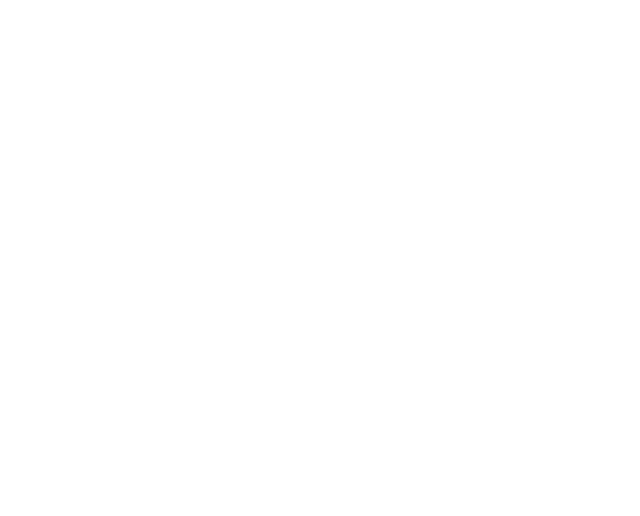
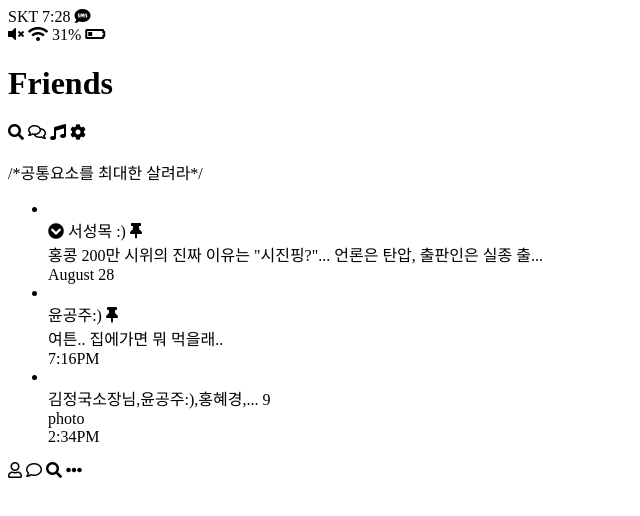
Before and after one commit to Karlseo8/kakao_clone_2.0, a plain HTML site: page friends.html in a window 1280 px wide. Shown: the whole page, without its empty margins (0-640 px from the left). Drawn offline with Linux system fonts and the light colour scheme.

Commit message:
add initial html

```diff
--- a/friends.html
+++ b/friends.html
@@ -0,0 +1,98 @@
+<!DOCTYPE html>
+<html lang="en">
+
+<head>
+    <meta charset="UTF-8" />
+    <meta name="viewport" content="width=device-width, initial-scale=1.0" />
+    <meta http-equiv="X-UA-Compatible" content="ie=edge" />
+    <title>Friends</title>
+    <link rel="stylesheet" href="https://use.fontawesome.com/releases/v5.10.1/css/all.css"
+        integrity="sha384-wxqG4glGB3nlqX0bi23nmgwCSjWIW13BdLUEYC4VIMehfbcro/ATkyDsF/AbIOVe" crossorigin="anonymous">
+</head>
+
+<body>
+    <div class="status-bar">
+        <div class="status-bar__column">
+            <span class="status-bar__telecome">SKT</span>
+            <span class="status-bar__clock">7:28</span>
+            <i class="fas fa-sms"></i>
+        </div>
+        <div class="status-bar__column">
+            <i class="fas fa-volume-mute"></i>
+            <i class="fas fa-wifi"></i>
+            <i calss="fas fa-clock"></i>
+            <span class="status-bar__battery-level">31%</span>
+            <i class="fas fa-battery-quarter"></i>
+        </div>
+    </div>
+    <header class=="header">
+        <div class="header__header-column">
+            <h1 class="header__title">Friends</h1>
+        </div>
+        <div class="header__header-column">
+            <span class="header__icon">
+                <i class="fas fa-search"></i>
+            </span>
+            <span class="header__icon">
+                <i class="far fa-comments"></i>
+            </span>
+            <span class="header__icon">
+                <i class="fas fa-music"></i>
+            </span>
+            <span class="header__icon">
+                <i class="fas fa-cog"></i>
+            </span>
+        </div>
+    </header>
+    <main class="main-me">
+        <img class="main-me__profile-pic">
+        <div class="main-me__title">/*공통요소를 최대한 살려라*/
+    </main>
+    <ul class="main-chats">
+        <li class="main-chats__row">
+            <img class="profile-pic">
+            <div class="main-chats__title">
+                <i class="fas fa-chevron-circle-down"></i>
+                <span class="name">서성목 :)</span>
+                <i class="fas fa-thumbtack"></i>
+            </div>
+            <div class="main-chats__content">
+                홍콩 200만 시위의 진짜 이유는 "시진핑?"... 언론은 탄압, 출판인은 실종 출...
+            </div>
+            <div class="date">August 28</div>
+        </li>
+        <li class="main-chats__row">
+            <img class="profile-pic">
+            <div class="main-chats__title">
+                <span class="name">윤공주:)</span>
+                <i class="fas fa-thumbtack"></i>
+            </div>
+            <div class="main-chats__content">
+                여튼.. 집에가면 뭐 먹을래..
+            </div>
+            <div class="date">7:16PM</div>
+        </li>
+        <li class="main-chats__row">
+            <div class="profile-pic-set">
+                <img class="profile-pic-set-subpic">
+                <img class="profile-pic-set-subpic">
+                <img class="profile-pic-set-subpic">
+                <img class="profile-pic-set-subpic">
+            </div>
+            <div class="main-chats__title">
+                <span class="name">김정국소장님,윤공주:),홍혜경,...</span>
+                <span class="chat-member-num">9</span>
+            </div>
+            <div class="main-chats__content">photo</div>
+            <div class="date">2:34PM</div>
+        </li>
+    </ul>
+    <nav class="nav-bar">
+        <i class="far fa-user"></i>
+        <i class="far fa-comment"></i>
+        <i class="fas fa-search"></i>
+        <i class="fas fa-ellipsis-h"></i>
+    </nav>
+</body>
+
+</html>
```
Also changed, not shown: index.html (+1 -1 lines), more.html (+94 -0 lines), find.html (deleted), search.html (added).
